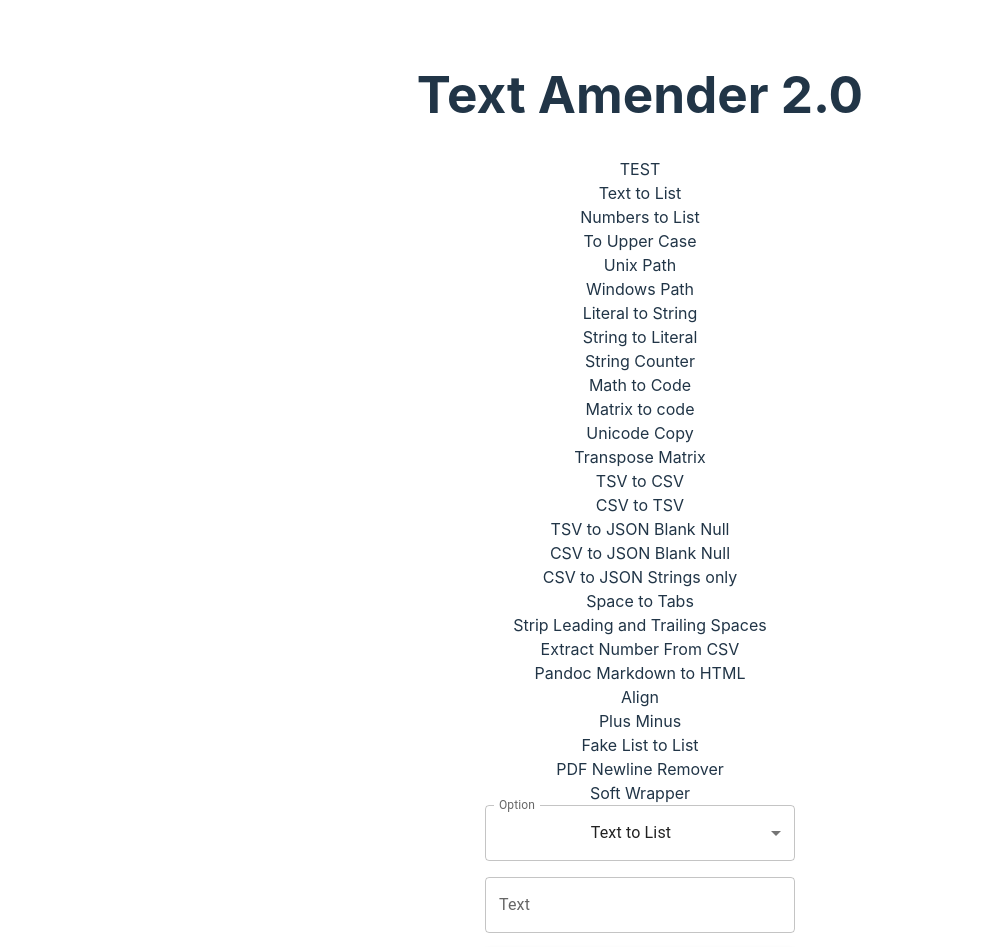
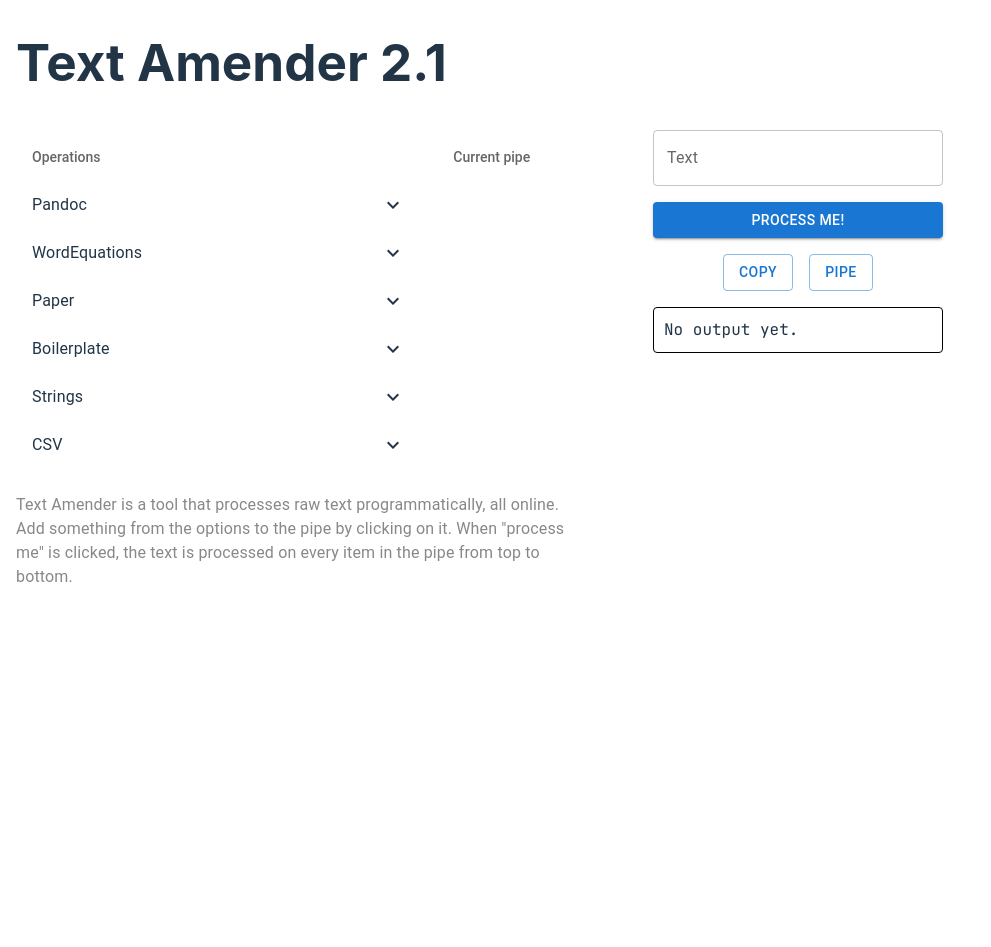
Before and after one commit to ICPRplshelp/text-amender-v2, a React (Vite) app: page / in a window 1280 px wide. Shown: the top 947 px of the page, without its empty margins (0-991 px from the left). After the commit the page ends 800 px from the top, so only its background shows below. Built offline with nearby package versions, Linux system fonts and the light colour scheme.

Commit message:
Piping utility

```diff
--- a/package.json
+++ b/package.json
@@ -10,11 +10,12 @@
     "preview": "vite preview"
   },
   "dependencies": {
-    "@emotion/react": "^11.11.1",
+    "@emotion/react": "^11.11.4",
     "@emotion/styled": "^11.11.0",
     "@fontsource/jetbrains-mono": "^5.0.18",
     "@fontsource/roboto": "^5.0.8",
-    "@mui/material": "^5.15.1",
+    "@mui/icons-material": "^5.15.13",
+    "@mui/material": "^5.15.13",
     "react": "^18.2.0",
     "react-beautiful-dnd": "^13.1.1",
     "react-dom": "^18.2.0"
--- a/src/App.css
+++ b/src/App.css
@@ -1,7 +1,27 @@
 #root {
-  max-width: 1280px;
-  margin: 0 auto;
-  padding: 2rem;
+    margin: 0em 1em;
+    /*text-align: center;*/
+    min-width: min(1280px, 80%);
+}
+.scrollable-div {
+    max-height: 60vh;
+    overflow-y: auto;
+}
+.parent {
+
+
+
+}
+
+.child {
+
+
+
+
+}
+
+
+.center-text {
     text-align: center;
 }
 
@@ -11,9 +31,11 @@
     will-change: filter;
     transition: filter 300ms;
 }
+
 .logo:hover {
     filter: drop-shadow(0 0 2em #646cffaa);
 }
+
 .logo.react:hover {
     filter: drop-shadow(0 0 2em #61dafbaa);
 }
--- a/src/App.tsx
+++ b/src/App.tsx
@@ -1,54 +1,22 @@
-import {ChangeEvent, Fragment, ReactNode, SyntheticEvent, useState} from 'react'
+import {ChangeEvent, Fragment, SyntheticEvent, useReducer, useState} from 'react'
 import './App.css'
-import {
-    Box,
-    Button,
-    FormControl,
-    InputLabel,
-    MenuItem,
-    Select,
-    SelectChangeEvent,
-    Snackbar,
-    TextField,
-    Tooltip
-} from "@mui/material";
+import {Box, Button, FormControl, Grid, Snackbar, TextField, Tooltip, Typography} from "@mui/material";
 import {amendmentModules} from "./shared/amendment-modules.ts";
 import CodeBlock from "./components/CodeBlock";
 import {AmendmentModule} from "./shared/interfaces.ts";
 import {StringPipe} from "./shared/string-pipe.ts";
 import PipeList from "./components/PipeList/pipe-list.tsx";
-
-
-const ITEM_HEIGHT = 48;
-const ITEM_PADDING_TOP = 8;
-const MenuProps = {
-    PaperProps: {
-        style: {
-            maxHeight: ITEM_HEIGHT * 4.5 + ITEM_PADDING_TOP,
-            width: 250,
-        },
-    },
-};
-
-
-// function groupIntoCategories(modules: AmendmentModule[]): AmendmentCategoryHolder[] {
-//     return Object.keys(AmendmentCategories).map(category => {
-//         return {
-//             category: category,
-//             modules: modules.filter(module => module.category === category)
-//         }
-//     })
-// }
+import ModuleSelector from "./components/ModuleSelector/module-selector.tsx";
 
 
 function App() {
     const [open, setOpen] = useState(false);
-
+    const [, forceUpdate] = useReducer(x => x + 1, 0);
     const copyMe = () => {
         setOpen(true);
     };
 
-    const [stringPipe, _] = useState(new StringPipe(amendmentModules));
+    const [stringPipe,] = useState(new StringPipe([]));
 
 
     const handleClose = (_event: SyntheticEvent | Event, reason?: string) => {
@@ -60,30 +28,18 @@ function App() {
     };
 
 
-    const [selectedModule, setSelectedModule] = useState<AmendmentModule>(amendmentModules[0]);
+    const [selectedModule,] = useState<AmendmentModule>(amendmentModules[0]);
 
-
-    const optionPrompt = "Option";
     const [output, setOutput] = useState<string>("No output yet.");
     const [input, setInput] = useState<string>("");
 
-    // eslint-disable-next-line @typescript-eslint/no-unused-vars
-    const handleChange = (event: SelectChangeEvent, _child: ReactNode) => {
-        const me = event.target.value;
-        const curAmendmentModule = amendmentModules.find(item => {
-            return item.repr === me;
-        });
-        if (curAmendmentModule) {
-            setSelectedModule(curAmendmentModule);
-        }
-    };
 
     const handleInputChange = (event: ChangeEvent<HTMLInputElement>) => {
         setInput(event.target.value);
     };
 
     const handleClick07 = () => {
-        const newTextValue = selectedModule.operation(input);
+        const newTextValue = stringPipe.processModule(input);
         setOutput(newTextValue);
 
     }
@@ -99,36 +55,50 @@ function App() {
 
     return (
         <>
-            <h1>Text Amender 2.0</h1>
+            <div className={"parent"}>
+                <div className={"child"}>
                     <div>
+                        <Grid item xs={12}><h1>Text Amender 2.1</h1></Grid>
+
+                        <Box
+                            sx={{
+                                display: 'flex',
+                                justifyContent: 'center',
+                            }}
+
+                        >
+                            <Grid container spacing={2}>
+
+                                <Grid item md={4} xs={12}
+                                    className={"scrollable-div"}
+                                >
+                                    <ModuleSelector modules={amendmentModules} onSelect={(_a) => {
+                                        console.log("AMONG US");
+                                        stringPipe.modules.push(_a);
+                                        forceUpdate();
+                                    }}>
+
+                                    </ModuleSelector></Grid>
+
+                                <Grid item md={2} xs={12} className={"scrollable-div"}><PipeList stringPipe={stringPipe}
+                                                                    delItemFromPipe={(idx) => {
+                                                                        stringPipe.modules.splice(idx, 1);
+                                                                        forceUpdate();
+                                                                    }}
+                                >
+
+                                </PipeList></Grid>
+
+                                <Grid item md={4} xs={12}><FormControl className={"fc scrollable-div"}
+
+                                                                       style={{width: "300px"}}
+                                >
+                                    <Box style={{"padding": "5px"}}
+                                        sx={{
+                                        display: "flex", flexDirection: "column", gap: "1em",
 
 
-                <PipeList stringPipe={stringPipe}>
-
-                </PipeList>
-
-                <FormControl>
-                    <Box sx={{
-                        display: "flex", flexDirection: "column", gap: "1em",
-
                                     }}>
-                        <FormControl>
-                            <InputLabel id="dropdown-label"> {optionPrompt} </InputLabel>
-                            <Select
-                                label={optionPrompt}
-                                labelId="dropdown-label"
-                                id="dropdown"
-                                value={selectedModule.repr}
-                                onChange={handleChange}
-                                MenuProps={MenuProps}
-                            >
-                                {amendmentModules.map(item => {
-                                    return <MenuItem key={item.repr} value={item.repr}>
-                                        {item.name}
-                                    </MenuItem>;
-                                })}
-                            </Select>
-                        </FormControl>
                                         <TextField
                                             id="outlined-multiline-flexible"
                                             label={selectedModule.inputType}
@@ -140,12 +110,18 @@ function App() {
                                         />
 
                                         <Button variant={"contained"} onClick={handleClick07}
-                                style={{minWidth: "310px"}}
+                                                className={"process-me-button"}
+
                                         >
                                             Process me!
                                         </Button>
 
-                        <Box sx={{display: "flex", flexDirection: "row", gap: "1em", justifyContent: "center"}}>
+                                        <Box sx={{
+                                            display: "flex",
+                                            flexDirection: "row",
+                                            gap: "1em",
+                                            justifyContent: "center"
+                                        }}>
 
                                             <Tooltip
                                                 placement={"left"}
@@ -175,16 +151,26 @@ function App() {
                                             {output}
                                         </CodeBlock></Box>
 
-                </FormControl>
+                                </FormControl></Grid>
+
+
+                                <Grid item xs={6}>
+                                    <Typography className={"read-the-docs"}>                Text Amender is a tool that processes raw text programmatically, all online. Add something from the options to the pipe by clicking on it. When "process me" is clicked, the text is processed on every item in the pipe from top to bottom.
+                                    </Typography>
+                                </Grid>
+
+                            </Grid>
+                        </Box></div>
+
 
                 </div>
-            <div className={"center-me"}><p className="read-the-docs">
-                {selectedModule.description}
-            </p></div>
+                <div>
 
-            {/*<p className="read-the-docs">*/}
-            {/*    Text Amender is a tool that processes raw text programmatically, all online.*/}
-            {/*</p>*/}
+
+                </div>
+            </div>
+
+
             <Snackbar
                 open={open}
                 autoHideDuration={6000}
--- /dev/null
+++ b/src/components/ModuleSelector/module-selector.tsx
@@ -0,0 +1,84 @@
+import {AmendmentCategoryHolder, AmendmentModule} from "../../shared/interfaces.ts";
+import {groupIntoCategories} from "../../shared/group-categories.ts";
+import {useMemo, useReducer, useState} from "react";
+import {Collapse, List, ListItemButton, ListItemIcon, ListItemText, ListSubheader, Tooltip} from "@mui/material";
+import {ExpandLess, ExpandMore} from "@mui/icons-material";
+import HelpOutlineIcon from '@mui/icons-material/HelpOutline';
+import './styles.css';
+interface Props {
+    modules: AmendmentModule[];
+    onSelect: (_module: AmendmentModule) => void;
+}
+
+type ACH2 = {
+    holder: AmendmentCategoryHolder;
+    open: boolean;
+}
+
+function ModuleSelector(props: Props) {
+    const grouped = useMemo(() => groupIntoCategories(props.modules), [props.modules]);
+    const [holder,] = useState(grouped.map(g => {
+            return {holder: g, open: false} as ACH2
+        })
+    );
+    const [, forceUpdate] = useReducer(x => x + 1, 0);
+
+
+    // console.log("RERENDER", holder);
+    return (
+        <>
+            <List >
+                <ListSubheader>
+                    Operations
+                </ListSubheader>
+
+                {holder.map((item, _index) => (<div key={item.holder.category}>
+                    <ListItemButton onClick={() => {
+                        item.open = !item.open;
+                        forceUpdate();
+                    }}>
+
+                        <ListItemText primary={item.holder.category}
+
+                        />
+                        {item.open ? <ExpandLess/> : <ExpandMore/>}
+
+
+                    </ListItemButton>
+                    <Collapse
+                        in={item.open} timeout="auto" unmountOnExit>
+                        {
+                            item.holder.modules.map((item, _index) => (
+                                <div key={item.repr}>
+                                    <List component="div" disablePadding>
+                                        <ListItemButton sx={{pl: 4}}
+                                                        onClick={() => {
+                                                            props.onSelect(item);
+                                                        }}
+                                        >
+                                            <ListItemText primary={item.name}/>
+
+                                            <Tooltip placement="top-end" title={item.description}>
+
+                                                <ListItemIcon>
+                                                    <HelpOutlineIcon/>
+                                                </ListItemIcon>
+
+
+                                            </Tooltip>
+
+
+                                        </ListItemButton>
+                                    </List>
+                                </div>
+                            ))
+                        }
+                    </Collapse>
+                </div>))}
+            </List>
+
+        </>
+    );
+}
+
+export default ModuleSelector;
--- a/src/components/PipeList/pipe-list.tsx
+++ b/src/components/PipeList/pipe-list.tsx
@@ -1,16 +1,45 @@
 import {StringPipe} from "../../shared/string-pipe.ts";
+import {IconButton, List, ListItem, ListItemText, ListSubheader} from "@mui/material";
+import DeleteIcon from '@mui/icons-material/Delete';
 
 interface Props {
     stringPipe: StringPipe;
+    delItemFromPipe: (_idx: number) => void;
 }
 
-function PipeList({stringPipe}: Props) {
+function PipeList({stringPipe, delItemFromPipe}: Props) {
+    // console.log("Rerendering string pipe");
     return (
-        <>TEST
-            <div>
-                {stringPipe.modules.map(m =>
-                    (<div id={m.repr}>{m.name}</div>))}
-            </div>
+        <>
+            <List
+
+            >
+                <ListSubheader>
+                    Current pipe
+                </ListSubheader>
+
+                {stringPipe.modules.length === 0 ? <>
+
+                </> : <></>}
+
+                {stringPipe.modules.map((m, idx) =>
+                    (<ListItem key={idx}
+                               secondaryAction={
+                                   <IconButton edge="end" aria-label="delete"
+                                               onClick={() => delItemFromPipe(idx)}
+                                   >
+                                       <DeleteIcon/>
+                                   </IconButton>
+                               }
+
+                    >
+
+                        <ListItemText primary={m.name}>
+
+                        </ListItemText>
+
+                    </ListItem>))}
+            </List>
         </>
     )
 }
--- a/src/shared/amendment-modules.ts
+++ b/src/shared/amendment-modules.ts
@@ -298,7 +298,7 @@ const tsvToCsv: AmendmentModule = {
     name: "TSV to CSV",
     repr: "tsv-to-csv",
     description: "Converts Tab-Seperated-Value files into CSV files. This assumes that no cell contains commas.",
-    category: AmendmentCategories.Strings,
+    category: AmendmentCategories.CSV,
     operation: (text) => {
         return text.replaceAll("\t", ",");
     }
@@ -308,7 +308,7 @@ const csvToTsv: AmendmentModule = {
     name: "CSV to TSV",
     repr: "csv-to-tsv",
     description: "Converts Comma-Seperated-Value files into Tab-separate-value strings. This assumes that no cell contains commas.",
-    category: AmendmentCategories.Strings,
+    category: AmendmentCategories.CSV,
     operation: (text) => {
         return text.replaceAll(",", "\t");
     }
@@ -348,7 +348,7 @@ const csvToJsonKeysBlankNull: AmendmentModule = {
     name: "CSV to JSON Blank Null",
     repr: "csv-to-json",
     description: "Converts a specific CSV format into JSON. First column are the keys, second column are the values. The keys will always be treated as strings. Number conversions will happen if possible. If the string is TRUE or FALSE (case-insensitive), it will be converted to a boolean. Blank values will be set to null. All keys and values are trimmed before processing.",
-    category: AmendmentCategories.Strings,
+    category: AmendmentCategories.CSV,
     operation: (text) => {
         return csvToJson(text);
     }
@@ -358,7 +358,7 @@ const tsvToJsonKeysBlankNull: AmendmentModule = {
     name: "TSV to JSON Blank Null",
     repr: "tsv-to-json",
     description: "Converts a specific TSV format into JSON. First column are the keys, second column are the values. The keys will always be treated as strings. Number conversions will happen if possible. If the string is TRUE or FALSE (case-insensitive), it will be converted to a boolean. Blank values will be set to null. All keys and values are trimmed before processing.",
-    category: AmendmentCategories.Strings,
+    category: AmendmentCategories.CSV,
     operation: (text) => {
         return csvToJson(text.replaceAll("\t", ","));
     }
@@ -369,7 +369,7 @@ const csvToJsonKeys: AmendmentModule = {
     name: "CSV to JSON Strings only",
     repr: "csv-to-json-strings",
     description: "Converts a specific CSV format into JSON. First column are the keys, second column are the values. Everything will remain a string.",
-    category: AmendmentCategories.Strings,
+    category: AmendmentCategories.CSV,
     operation: (text) => {
         text = text.trim();
         const arr = text.split("\n").map(sp => sp.split(",").map(s => {
@@ -387,7 +387,7 @@ const spaceToTabs: AmendmentModule = {
     name: "Space to Tabs",
     repr: "space-to-tabs",
     description: "Any run of spaces more than 4 long gets changed to one tab",
-    category: AmendmentCategories.Strings,
+    category: AmendmentCategories.CSV,
     operation: (text) => {
         return text.replace(/ {4,}/g, '\t');
     }
@@ -407,7 +407,7 @@ const extractNumberFromCsv: AmendmentModule = {
     name: "Extract Number From CSV",
     repr: "extract-number-from-csv",
     description: "Given a CSV, replace all cells with the first \"number\" present in that cell, if any of them contain text. For example, if a cell contained \"val = 333\", this should change the cell to just 333.",
-    category: AmendmentCategories.Strings,
+    category: AmendmentCategories.CSV,
     operation: (text) => {
         function findFirstNumber(str: string): string {
             const match = str.match(/-?\d+(\.\d+)?/);
--- /dev/null
+++ b/src/shared/group-categories.ts
@@ -0,0 +1,10 @@
+import {AmendmentCategories, AmendmentCategoryHolder, AmendmentModule} from "./interfaces.ts";
+
+export function groupIntoCategories(modules: AmendmentModule[]): AmendmentCategoryHolder[] {
+    return Object.keys(AmendmentCategories).map(category => {
+        return {
+            category: category,
+            modules: modules.filter(module => module.category == category)
+        }
+    })
+}
--- a/src/shared/interfaces.ts
+++ b/src/shared/interfaces.ts
@@ -2,11 +2,12 @@ export enum AmendmentCategories {
     // Anything that has to deal with document formatted for pandoc
     Pandoc = "Pandoc",
     // Anything that deals with equations copied off Microsoft Word
-    WordEquations = "Word Equations",
+    WordEquations = "WordEquations",
     // Anything that deals with reading documents that are not plain text
     Paper = "Paper",
     Boilerplate = "Boilerplate",
     Strings = "Strings",
+    CSV = "CSV",
 }
 
 
```
Also changed, not shown: src/components/ModuleSelector/styles.css (added), 1 other file (tests, documents, lock files or other folders). Lines whose indentation alone changed are shown as unchanged.
